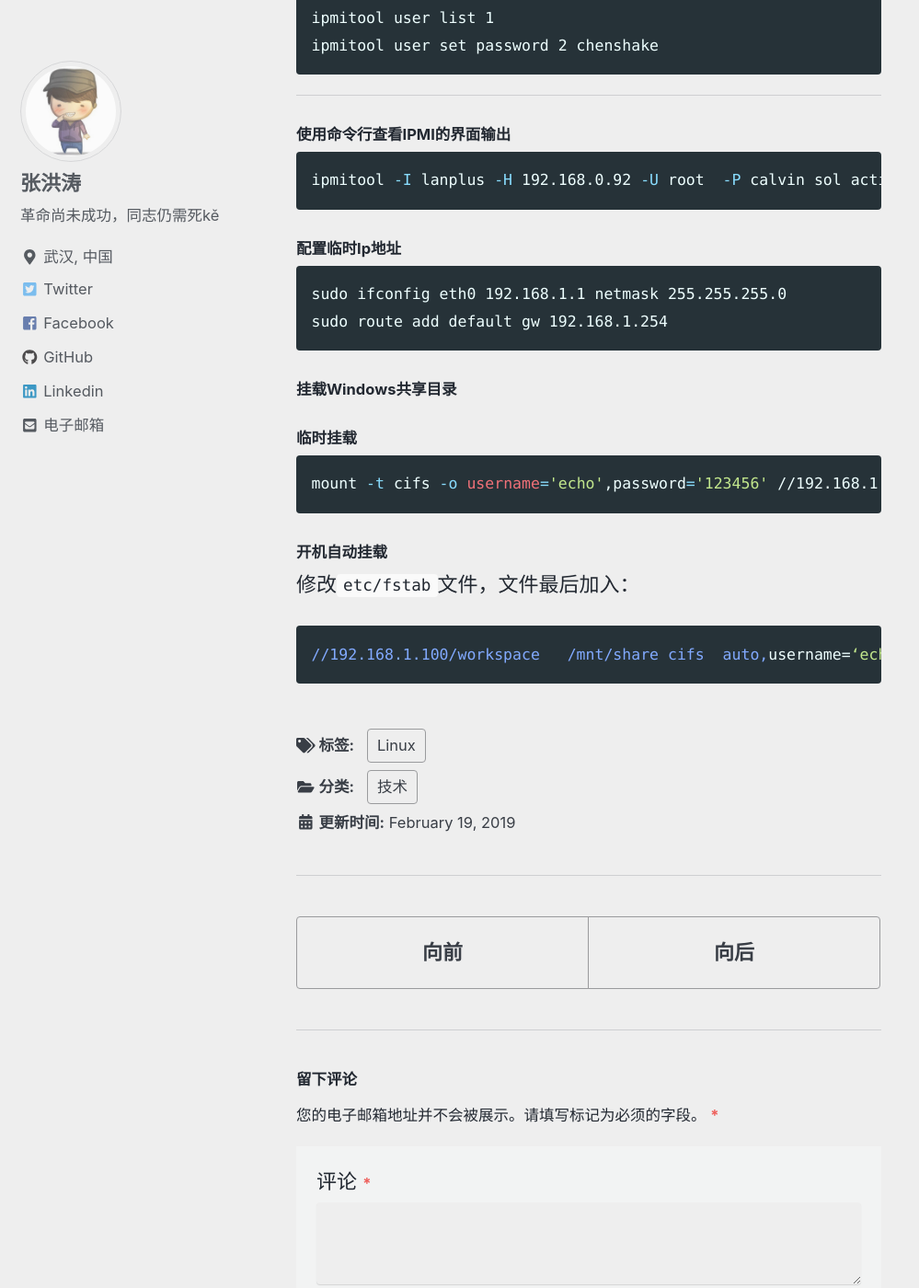
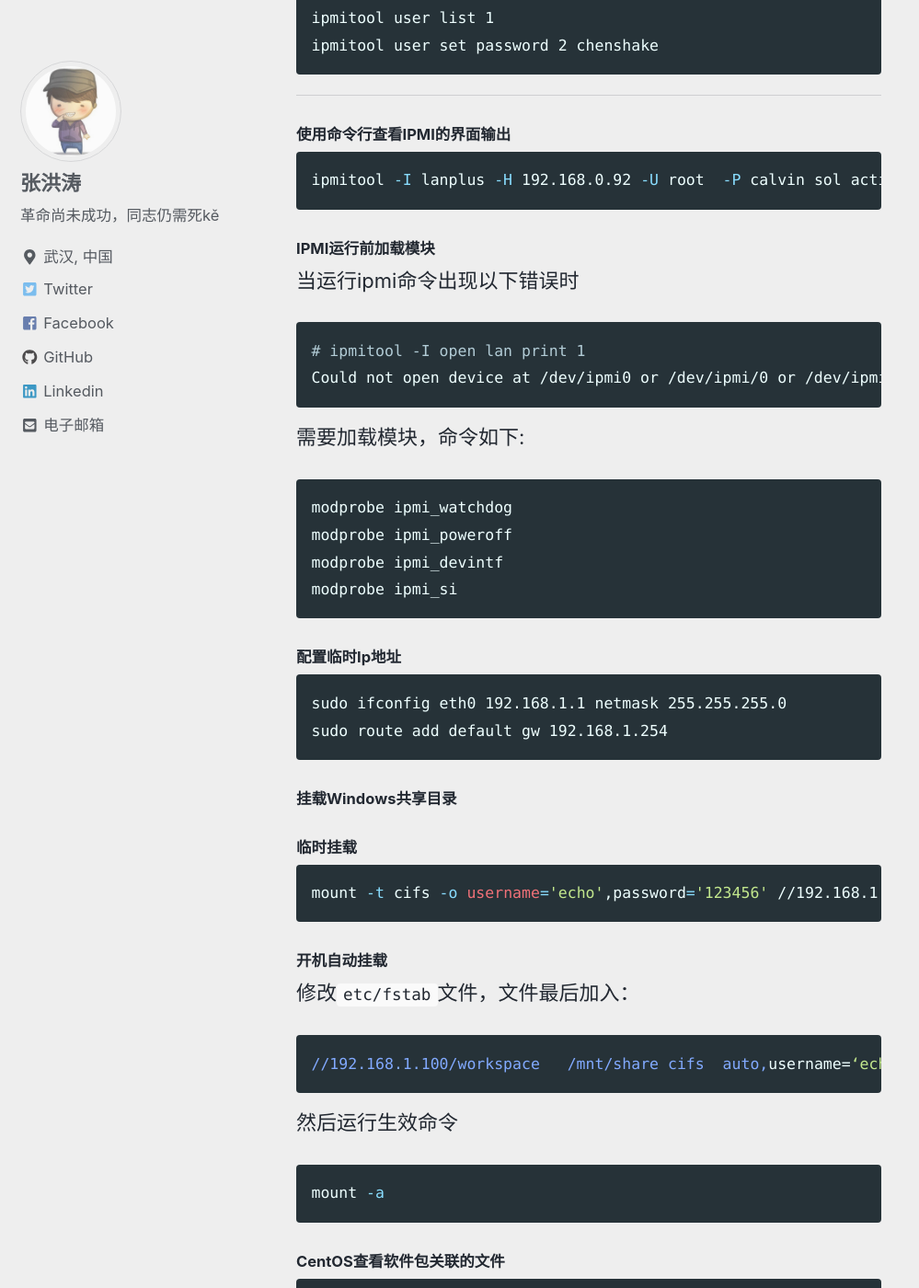
Before and after one commit to changhungtao/changhungtao.github.io, a Jekyll site: the page built from _posts/2019-02-19-Linux常用命令.md, in a window 1280 px wide and 1400 px high, scrolled down 1937 px. Shown: the whole window at 92% size, without its empty margins (0-999 px from the left). Built offline with Jekyll 4.4.1, drawn with Linux system fonts in a browser that asks for light colours; cached includes are drawn as plain includes; some of the changed text lies outside the part shown.

Commit message:
新增Linux常用命令

````diff
--- a/_posts/2019-02-19-Linux常用命令.md
+++ b/_posts/2019-02-19-Linux常用命令.md
@@ -89,7 +89,26 @@ ipmitool user set password 2 chenshake
 ipmitool -I lanplus -H 192.168.0.92 -U root  -P calvin sol activate
 ```
 
+#### IPMI运行前加载模块
+
+当运行ipmi命令出现以下错误时
+
+```shell
+# ipmitool -I open lan print 1
+Could not open device at /dev/ipmi0 or /dev/ipmi/0 or /dev/ipmidev/0: No such file or directory
+```
+
+需要加载模块，命令如下:
+
+```shell
+modprobe ipmi_watchdog
+modprobe ipmi_poweroff
+modprobe ipmi_devintf
+modprobe ipmi_si
+```
+
 #### 配置临时Ip地址
+
 ```shell
 sudo ifconfig eth0 192.168.1.1 netmask 255.255.255.0
 sudo route add default gw 192.168.1.254
@@ -110,3 +129,19 @@ mount -t cifs -o username='echo',password='123456' //192.168.1.100/workspace  /m
 ```ini
 //192.168.1.100/workspace   /mnt/share cifs  auto,username=‘echo’,password=‘123456’  0 0
 ```
+
+然后运行生效命令
+
+```shell
+mount -a
+```
+
+
+
+#### CentOS查看软件包关联的文件
+
+```shell
+rpm -qa | grep openstack
+rpm -ql {包名}
+rpm -qf {文件名}
+```
````
